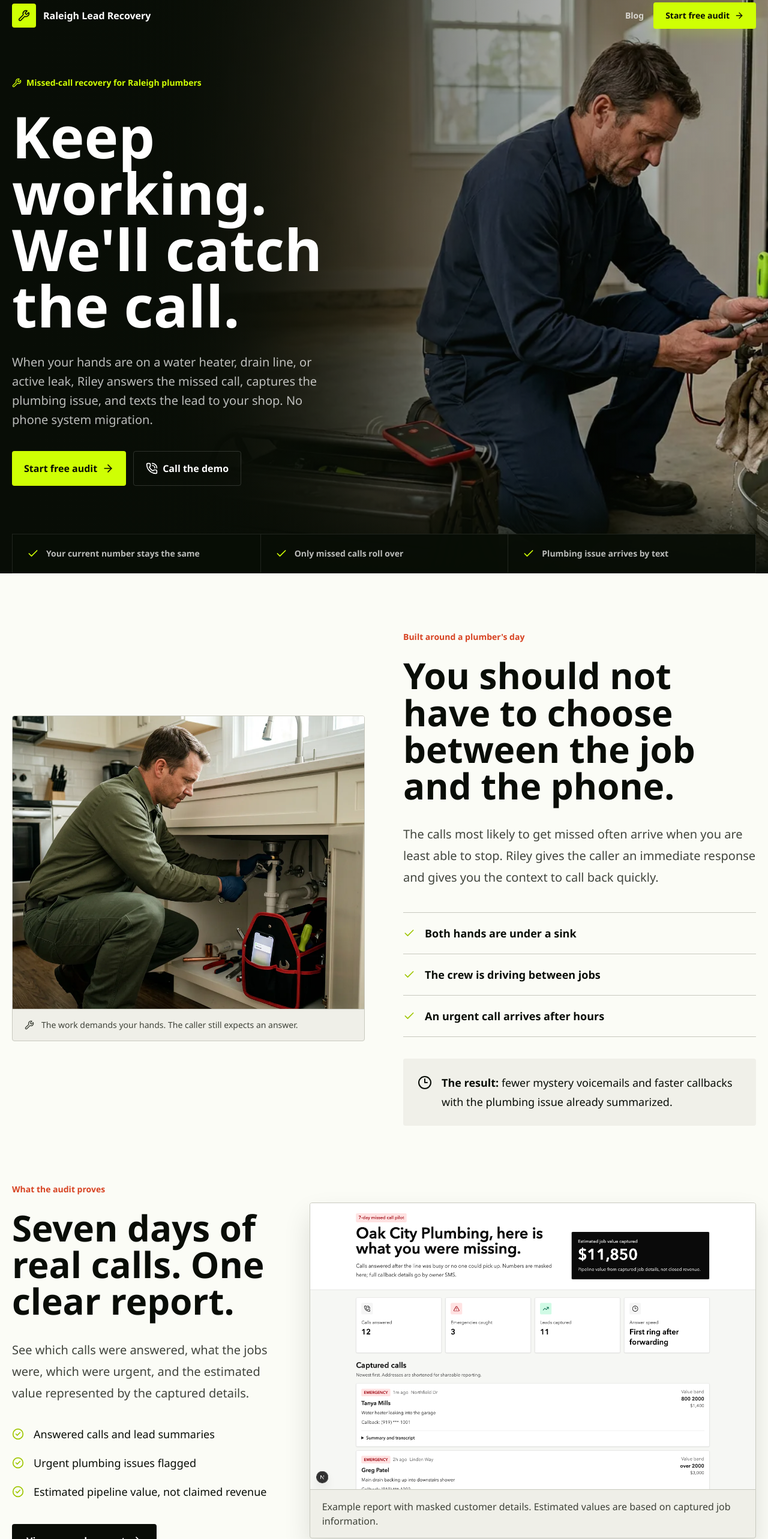
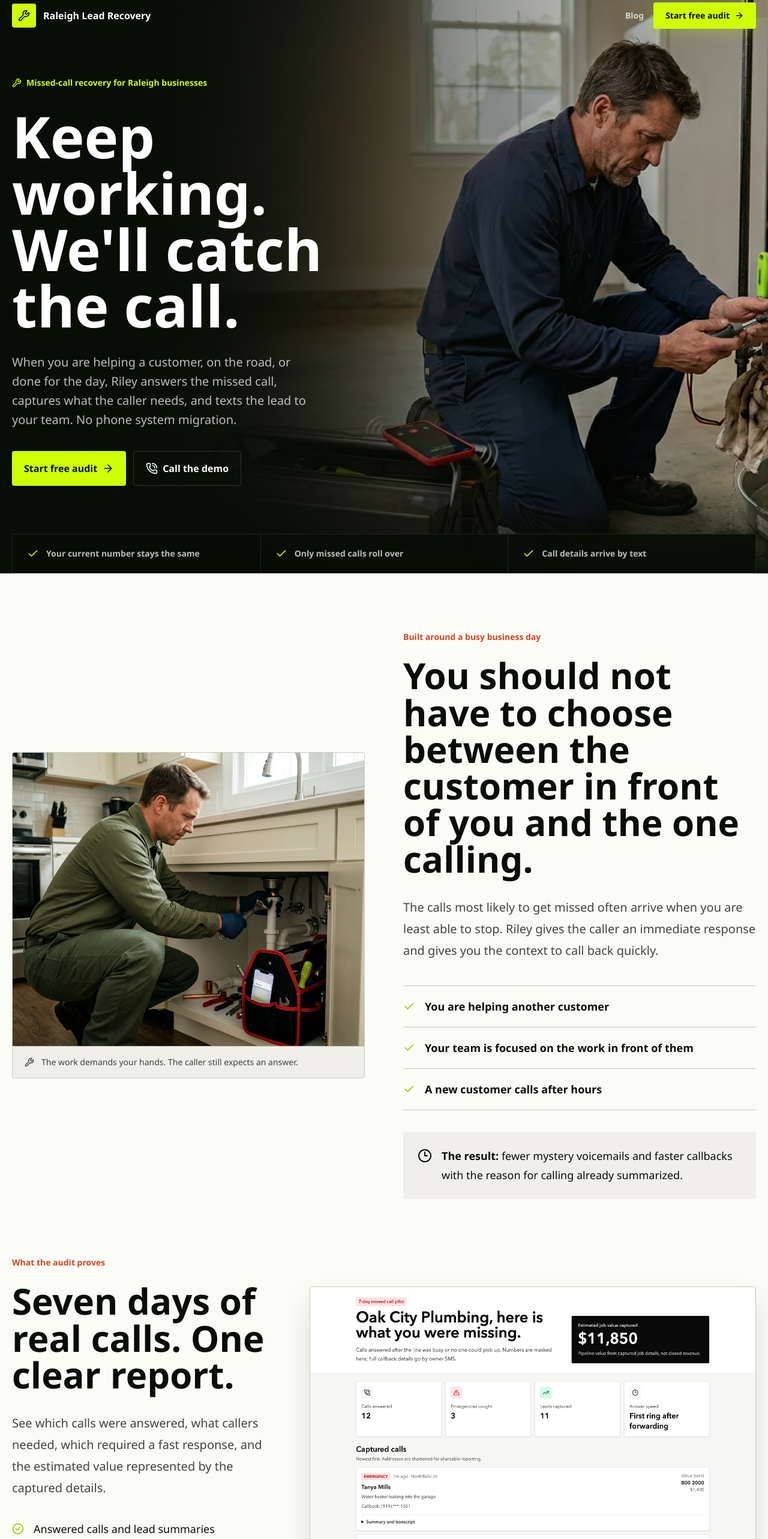
Before and after one commit to dannymsullivan/raleigh-lead-recovery, a Next.js app: page / in a window 1280 px wide. Shown: the part 20-2586 px from the top of the page at 60% size. Built offline with nearby package versions, Linux system fonts and the light colour scheme.

Commit message:
Broaden homepage messaging beyond plumbers

```diff
--- a/app/layout.tsx
+++ b/app/layout.tsx
@@ -3,7 +3,7 @@ import "./globals.css";
 
 export const metadata: Metadata = {
   title: "Raleigh Lead Recovery",
-  description: "A missed-call recovery service for Raleigh plumbers that captures job calls, alerts the owner, and reports recovered leads."
+  description: "A missed-call recovery service for Raleigh businesses that captures customer calls, alerts your team, and reports recovered leads."
 };
 
 export default function RootLayout({ children }: Readonly<{ children: React.ReactNode }>) {
--- a/app/page.tsx
+++ b/app/page.tsx
@@ -23,77 +23,77 @@ type PageProps = {
 const heroProof = [
   "Your current number stays the same",
   "Only missed calls roll over",
-  "Plumbing issue arrives by text"
+  "Call details arrive by text"
 ];
 
 const dayProblems = [
-  "Both hands are under a sink",
-  "The crew is driving between jobs",
-  "An urgent call arrives after hours"
+  "You are helping another customer",
+  "Your team is focused on the work in front of them",
+  "A new customer calls after hours"
 ];
 
 const reportBullets = [
   "Answered calls and lead summaries",
-  "Urgent plumbing issues flagged",
+  "Urgent opportunities flagged",
   "Estimated pipeline value, not claimed revenue"
 ];
 
 const auditIncludes = [
   "Help setting up missed-call forwarding",
-  "Plumbing-specific caller intake",
-  "Owner text alerts with lead details",
+  "Caller intake customized to your business",
+  "Team text alerts with lead details",
   "A simple end-of-week report"
 ];
 
 const wedgePoints = [
   {
     title: "Not a new phone system",
-    body: "Keep your current shop number, carrier, and daily call flow. This only handles the calls that would have gone unanswered."
+    body: "Keep your current business number, carrier, and daily call flow. This only handles the calls that would have gone unanswered."
   },
   {
-    title: "Not generic AI answering",
-    body: "Riley asks plumbing-specific questions about leaks, drains, water heaters, sewer backups, urgency, address, and callback timing."
+    title: "Not one-size-fits-all answering",
+    body: "Riley asks the questions your business needs answered, including the reason for calling, location, urgency, and best callback time."
   },
   {
     title: "Not self-serve setup",
-    body: "Danny helps configure forwarding, tests the first calls, reviews the report, and tunes the shop rules during the pilot."
+    body: "Danny helps configure forwarding, tests the first calls, reviews the report, and tunes your call-handling rules during the pilot."
   }
 ];
 
 const workflow = [
   {
     title: "A missed call rolls over",
-    body: "Busy line, no answer, or after-hours. Your existing shop number forwards only the calls you miss.",
+    body: "Busy line, no answer, or after-hours. Your existing business number forwards only the calls you miss.",
     icon: PhoneCall
   },
   {
-    title: "Riley captures the job",
-    body: "Caller name, callback number, address, issue, urgency, and timing are collected with a plumbing-specific intake.",
+    title: "Riley captures the opportunity",
+    body: "Riley collects the caller's name, number, reason for calling, urgency, and timing using an intake customized to your business.",
     icon: ClipboardCheck
   },
   {
     title: "You get the lead fast",
-    body: "The owner gets the summary by text, and the weekly report shows what would have gone to voicemail.",
+    body: "The right person gets the summary by text, and the weekly report shows what would have gone to voicemail.",
     icon: MessageSquareText
   }
 ];
 
 const faqs = [
   {
-    question: "How does Riley know plumbing?",
-    answer: "Riley starts with a plumbing-specific intake for leaks, drains, water heaters, sewage backups, no-water calls, and quote requests. It captures details without quoting prices or promising dispatch."
+    question: "How does Riley learn our business?",
+    answer: "Riley is customized around your services, service area, hours, urgent-call rules, and the details your team needs before calling someone back."
   },
   {
     question: "Will customers call a new number?",
-    answer: "No. Customers keep calling your normal shop number. Only missed, busy, or after-hours calls forward to Raleigh Lead Recovery."
+    answer: "No. Customers keep calling your normal business number. Only missed, busy, or after-hours calls forward to Raleigh Lead Recovery."
   },
   {
-    question: "Can Riley learn our shop rules?",
-    answer: "Yes. The assistant can be tuned for your service area, hours, emergency rules, job types, preferred wording, and callback process."
+    question: "Can Riley follow our call-handling rules?",
+    answer: "Yes. The assistant can be tuned for your service area, hours, urgent-call rules, call types, preferred wording, and callback process."
   },
   {
     question: "Do we need software integrations?",
-    answer: "Not for the free audit. Start with simple forwarding and owner alerts. CRM, dispatch, spreadsheet, or customer database connections can come later if the audit proves useful."
+    answer: "Not for the free audit. Start with simple forwarding and team alerts. CRM, scheduling, dispatch, spreadsheet, or customer database connections can come later if the audit proves useful."
   },
   {
     question: "Can I turn it off?",
@@ -101,7 +101,7 @@ const faqs = [
   },
   {
     question: "What does the audit prove?",
-    answer: "It shows how many missed calls were answered, what the jobs were, which ones looked urgent, and the estimated value represented by the captured details."
+    answer: "It shows how many missed calls were answered, what callers needed, which ones required a fast response, and the estimated value represented by the captured details."
   }
 ];
 
@@ -148,13 +148,13 @@ export default async function LandingPage({ searchParams }: PageProps) {
           <div className="max-w-xl">
             <p className="mb-8 inline-flex items-center gap-2 text-sm font-black text-[#cfff04]">
               <Wrench className="h-4 w-4" aria-hidden="true" />
-              Missed-call recovery for Raleigh plumbers
+              Missed-call recovery for Raleigh businesses
             </p>
             <h1 className="text-6xl font-black leading-[0.98] tracking-normal sm:text-7xl lg:text-8xl">
               Keep working. We&apos;ll catch the call.
             </h1>
             <p className="mt-8 max-w-lg text-lg font-medium leading-8 text-white/72 sm:text-xl">
-              When your hands are on a water heater, drain line, or active leak, Riley answers the missed call, captures the plumbing issue, and texts the lead to your shop. No phone system migration.
+              When you are helping a customer, on the road, or done for the day, Riley answers the missed call, captures what the caller needs, and texts the lead to your team. No phone system migration.
             </p>
             <div className="mt-9 flex flex-col gap-3 sm:flex-row">
               <a className="inline-flex items-center justify-center gap-2 rounded bg-[#cfff04] px-5 py-4 font-black text-[#080d06] hover:bg-[#bbed00]" href="#request">
@@ -199,9 +199,9 @@ export default async function LandingPage({ searchParams }: PageProps) {
           </figure>
 
           <div>
-            <p className="text-sm font-black text-[#d74322]">Built around a plumber&apos;s day</p>
+            <p className="text-sm font-black text-[#d74322]">Built around a busy business day</p>
             <h2 className="mt-6 max-w-2xl text-5xl font-black leading-[1.02] tracking-normal lg:text-6xl">
-              You should not have to choose between the job and the phone.
+              You should not have to choose between the customer in front of you and the one calling.
             </h2>
             <p className="mt-8 max-w-2xl text-xl leading-9 text-[#41453d]">
               The calls most likely to get missed often arrive when you are least able to stop. Riley gives the caller an immediate response and gives you the context to call back quickly.
@@ -217,7 +217,7 @@ export default async function LandingPage({ searchParams }: PageProps) {
             <div className="mt-9 flex gap-4 rounded bg-[#f0f0e9] p-6 text-lg leading-8">
               <Clock3 className="mt-1 h-6 w-6 flex-none text-[#090d07]" aria-hidden="true" />
               <p>
-                <span className="font-black">The result:</span> fewer mystery voicemails and faster callbacks with the plumbing issue already summarized.
+                <span className="font-black">The result:</span> fewer mystery voicemails and faster callbacks with the reason for calling already summarized.
               </p>
             </div>
           </div>
@@ -232,7 +232,7 @@ export default async function LandingPage({ searchParams }: PageProps) {
               Seven days of real calls. One clear report.
             </h2>
             <p className="mt-8 max-w-xl text-xl leading-9 text-[#41453d]">
-              See which calls were answered, what the jobs were, which were urgent, and the estimated value represented by the captured details.
+              See which calls were answered, what callers needed, which required a fast response, and the estimated value represented by the captured details.
             </p>
             <div className="mt-9 grid gap-5">
               {reportBullets.map((bullet) => (
@@ -251,14 +251,14 @@ export default async function LandingPage({ searchParams }: PageProps) {
           <div className="overflow-hidden rounded border border-[#c8c9bf] bg-[#efefe8] shadow-[0_22px_45px_rgba(9,13,7,0.12)]">
             <Image
               src="/report-preview.png?clean=1"
-              alt="Example missed-call report with captured calls and estimated job value"
+              alt="Example missed-call report with captured calls and estimated opportunity value"
               width={1400}
               height={900}
               className="w-full"
               unoptimized
             />
             <p className="border-t border-[#c8c9bf] px-5 py-4 text-base text-[#3e4238]">
-              Example report with masked customer details. Estimated values are based on captured job information.
+              Example report with masked customer details. Estimated values are based on the information each caller provides.
             </p>
           </div>
         </div>
@@ -305,7 +305,7 @@ export default async function LandingPage({ searchParams }: PageProps) {
               </h2>
             </div>
             <p className="max-w-3xl text-xl leading-9 text-white/68">
-              Big phone platforms manage every call, text, teammate, inbox, and workflow. Raleigh Lead Recovery starts narrower: catch missed plumbing calls, alert the owner, and prove whether those calls were worth saving.
+              Big phone platforms manage every call, text, teammate, inbox, and workflow. Raleigh Lead Recovery starts narrower: catch missed customer calls, alert your team, and prove whether those calls were worth saving.
             </p>
           </div>
 
@@ -328,7 +328,7 @@ export default async function LandingPage({ searchParams }: PageProps) {
               Try it on the calls you already miss.
             </h2>
             <p className="mt-8 max-w-xl text-xl leading-9 text-[#41453d]">
-              No card. No customer-facing number change. At the end of the week, continue only if the captured calls make sense for your shop.
+              No card. No customer-facing number change. At the end of the week, continue only if the captured calls make sense for your business.
             </p>
             <div className="mt-10 grid gap-5">
               {auditIncludes.map((item) => (
@@ -344,13 +344,13 @@ export default async function LandingPage({ searchParams }: PageProps) {
             <div className="mb-8">
               <h2 className="text-3xl font-black tracking-normal">Request the free audit</h2>
               <p className="mt-3 leading-7 text-[#41453d]">Danny will follow up personally to confirm fit and forwarding.</p>
-              {requestError ? <p className="mt-4 bg-[#fff0e8] px-3 py-2 text-sm font-black text-[#bb3d22]">Business, owner, and phone are required.</p> : null}
+              {requestError ? <p className="mt-4 bg-[#fff0e8] px-3 py-2 text-sm font-black text-[#bb3d22]">Business, contact, and phone are required.</p> : null}
             </div>
 
             <div className="grid gap-5 sm:grid-cols-2">
               <Field label="Business name" name="business_name" required />
-              <Field label="Owner name" name="owner_name" required />
-              <Field label="Mobile number" name="owner_phone" type="tel" required />
+              <Field label="Contact name" name="owner_name" required />
+              <Field label="Best phone number" name="owner_phone" type="tel" required />
               <Field label="Email" name="owner_email" type="email" />
             </div>
             <div className="mt-5">
@@ -362,7 +362,7 @@ export default async function LandingPage({ searchParams }: PageProps) {
               <textarea
                 className="mt-3 min-h-32 w-full rounded border border-[#bfc1b7] bg-[#fbfcf6] px-4 py-3 font-medium outline-none focus:border-[#090d07]"
                 name="notes"
-                placeholder="Voicemail, owner answers when available, answering service..."
+                placeholder="Voicemail, someone answers when available, answering service..."
               />
             </label>
 
@@ -378,10 +378,10 @@ export default async function LandingPage({ searchParams }: PageProps) {
         <div className="mx-auto grid max-w-7xl gap-12 lg:grid-cols-[0.5fr_1fr]">
           <div>
             <h2 className="max-w-sm text-5xl font-black leading-[1.02] tracking-normal lg:text-6xl">
-              Built for shops that are already busy.
+              Built for businesses that are already busy.
             </h2>
             <p className="mt-7 max-w-sm text-xl leading-9 text-white/62">
-              Start simple. Prove the missed-call volume. Add shop rules and connections only when they help.
+              Start simple. Prove the missed-call volume. Add business rules and connections only when they help.
             </p>
           </div>
           <div className="grid gap-4 md:grid-cols-2">
@@ -418,7 +418,7 @@ export default async function LandingPage({ searchParams }: PageProps) {
           </div>
           <div className="border-[#bfc1b7] lg:border-l lg:pl-12">
             <p className="text-lg leading-8 text-[#41453d]">
-              I built Raleigh Lead Recovery for local service businesses that lose calls while the crew is on a job. I help set up forwarding, review the first week, and make sure the report shows what was actually captured.
+              I built Raleigh Lead Recovery for local businesses that lose customer calls while the team is busy. I help set up forwarding, review the first week, and make sure the report shows what was actually captured.
             </p>
             <a
               className="mt-7 inline-flex items-center gap-2 font-black text-[#090d07] underline underline-offset-4"
```
